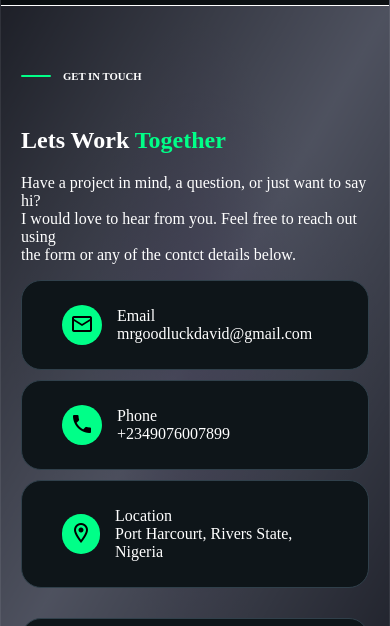
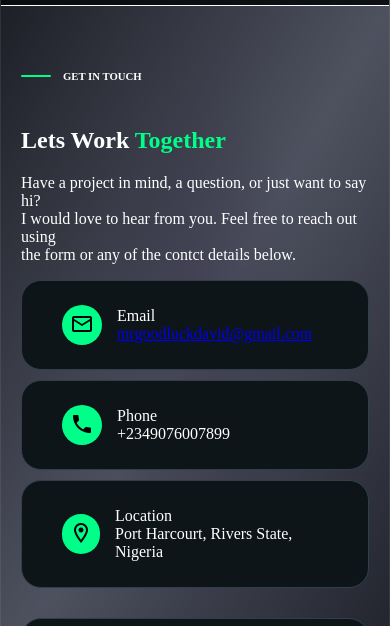
Before and after one commit to Bigdavid01/goodluck-david, a plain HTML site: page contact.html in a window 390 px wide. Shown: the part 79-705 px from the top of the page. Drawn offline with Linux system fonts and the light colour scheme.

Commit message:
updated portfolio

```diff
--- a/contact.html
+++ b/contact.html
@@ -50,9 +50,9 @@
                 <div class="contactinfo">
                     <div class="infor">
                         <button>
-                            <img src="images/icons8-email-24.png" alt="">
+                           <a href="mailto:mrgoodluckdavid@gamil.com"> <img src="images/icons8-email-24.png" alt=""></a>
                         </button>
-                        <p>Email <br> mrgoodluckdavid@gmail.com</p>
+                        <p>Email <br><a href="mailto:mrgoodluckdavid@gamil.com"> mrgoodluckdavid@gmail.com</a></p>
                     </div>
                     <div class="infor">
                         <button>
@@ -73,7 +73,7 @@
                         </div>
                         <div class="socials">
                             <div>
-                                <img src="images/icons8-github-48.png" alt="">
+                               <a href="https://github.com/Bigdavid01"target="_blank"> <img src="images/icons8-github-48.png" alt=""></a>
                             </div>
                             <div>
                                 <img src="images/icons8-linkedin-50.png" alt="">
--- a/styles.css
+++ b/styles.css
@@ -1377,6 +1377,9 @@ footer {
         box-sizing: border-box;
     }
 
+    .contactinfo div:first-child p {
+        flex-wrap: wrap;
+    }
     .contactinfor {
         width: 100%;
     }
```
